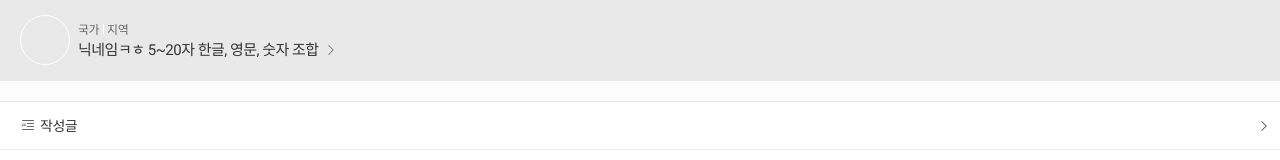
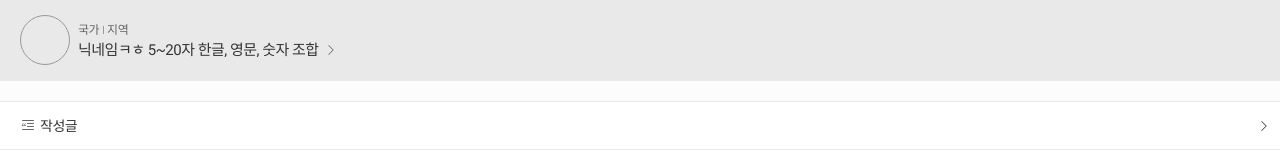
Before and after one commit to HyunsooZo/immilog-front, a Vue app: page /my-page in a window 1280 px wide. Shown: the top 160 px of the page. Built offline with nearby package versions, Linux system fonts and the light colour scheme.

Commit message:
feat: my

```diff
--- a/src/assets/contents.css
+++ b/src/assets/contents.css
@@ -1095,7 +1095,7 @@ color: #ed1651;
     width: 5rem;
     height: 5rem;
     margin-right: .8rem;
-    border-color: #fff;
+    border-color: #999;
 }
 .list-wrap.personal .item .info__wrap.button-text::after {
     margin: auto 0 9px 6px;
@@ -1110,8 +1110,7 @@ color: #ed1651;
     color: #333;
 }
 .list-wrap.personal .item .info__wrap [class^=list__item] * + *::before {
-    height: 1rem;
-    background: #fff;
+    background: #999;
 }
 /*  */
 .list-wrap.list--link {
```
